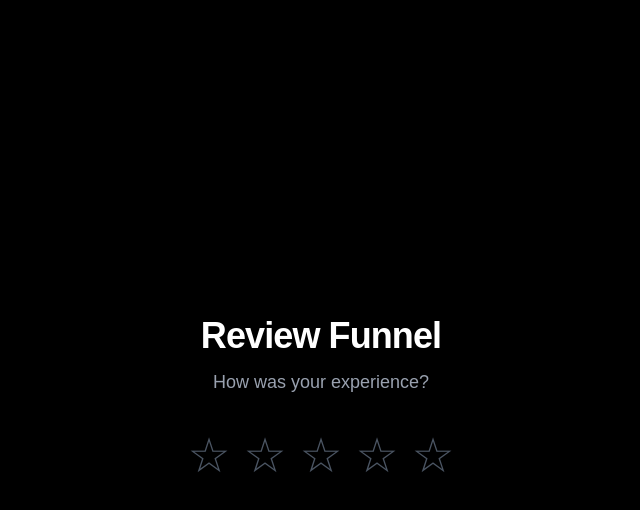
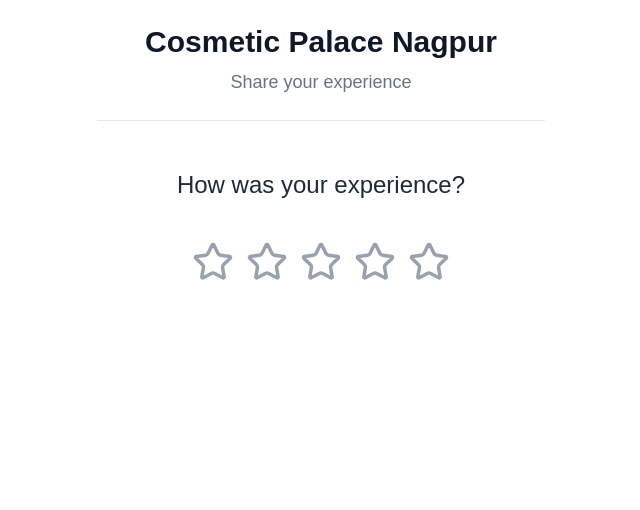
Before and after one commit to Himanshu-Atagre/review-funnel, a Next.js app: page /r/test123 in a window 1280 px wide. Shown: the top 510 px of the page, without its empty margins (319-959 px from the left). Built offline with nearby package versions, Linux system fonts and the light colour scheme.

Commit message:
updated google style review page & installed lucide icons

```diff
--- a/app/r/[businessId]/page.tsx
+++ b/app/r/[businessId]/page.tsx
@@ -1,164 +1,141 @@
 "use client"
 
 import { useState } from "react"
+import { Star } from "lucide-react"
 
 export default function ReviewPage() {
-  const [rating, setRating] = useState<number | null>(null)
-  const [hovered, setHovered] = useState<number | null>(null)
-  const [showForm, setShowForm] = useState(false)
-  const [submitted, setSubmitted] = useState(false)
-  const [submitting, setSubmitting] = useState(false)
-
+  const [rating, setRating] = useState(0)
   const [name, setName] = useState("")
   const [phone, setPhone] = useState("")
   const [message, setMessage] = useState("")
-
-  const googleReviewUrl = "https://g.page/r/CeJcPxHZnxvUEBM/review"
+  const [submitted, setSubmitted] = useState(false)
 
   const handleRating = (value: number) => {
     setRating(value)
+
+    // Redirect for positive reviews
     if (value >= 4) {
-      window.location.href = googleReviewUrl
-    } else {
-      setShowForm(true)
+      window.location.href =
+        "https://g.page/r/CeJcPxHZnxvUEBM/review"
     }
   }
 
   const handleSubmit = async () => {
-    if (!name.trim() || !message.trim()) return
-    setSubmitting(true)
     try {
-      const response = await fetch("/api/feedback", {
+      await fetch("/api/feedback", {
         method: "POST",
-        headers: { "Content-Type": "application/json" },
-        body: JSON.stringify({ businessId: "test123", rating, name, phone, message }),
+        headers: {
+          "Content-Type": "application/json",
+        },
+        body: JSON.stringify({
+          rating,
+          name,
+          phone,
+          message,
+        }),
       })
-      const data = await response.json()
-      console.log(data)
+
       setSubmitted(true)
     } catch (error) {
-      console.error(error)
-      alert("Something went wrong. Please try again.")
-    } finally {
-      setSubmitting(false)
+      console.log(error)
     }
   }
 
-  if (submitted) {
   return (
-      <div className="flex min-h-screen items-center justify-center bg-black p-6 text-white">
-        <div className="w-full max-w-md text-center">
-          <div className="mb-4 text-6xl">🙏</div>
-          <h2 className="text-3xl font-bold">Thank You!</h2>
-          <p className="mt-3 text-gray-400">Your feedback has been received.</p>
+    <div className="min-h-screen bg-white flex justify-center">
+      <div className="w-full max-w-md min-h-screen bg-white">
+
+        {/* Header */}
+        <div className="border-b border-gray-200 px-5 py-6">
+          <h1 className="text-3xl font-semibold text-center text-gray-900">
+            Cosmetic Palace Nagpur
+          </h1>
+
+          <p className="text-center text-gray-500 mt-2 text-lg">
+            Share your experience
+          </p>
         </div>
-      </div>
-    )
-  }
 
-  const activeIndex = hovered ?? rating ?? 0
+        {/* Rating Section */}
+        <div className="px-6 pt-12">
+          <h2 className="text-center text-2xl font-medium text-gray-800">
+            How was your experience?
+          </h2>
 
-  return (
-    <div className="flex min-h-screen items-center justify-center bg-black p-6 text-white">
-      <div className="w-full max-w-md text-center">
-        <h1 className="text-4xl font-bold tracking-tight">Review Funnel</h1>
-        <p className="mt-3 text-lg text-gray-400">How was your experience?</p>
-
-        <div className="mt-8 flex justify-center">
+          <div className="flex justify-center gap-3 mt-10">
             {[1, 2, 3, 4, 5].map((star) => (
               <button
                 key={star}
-              type="button"
-              aria-label={`Rate ${star} stars`}
-              onPointerDown={() => handleRating(star)}
-              onMouseEnter={() => setHovered(star)}
-              onMouseLeave={() => setHovered(null)}
-              style={{
-                touchAction: "manipulation",
-                WebkitTapHighlightColor: "transparent",
-                minWidth: "56px",
-                minHeight: "56px",
-                background: "none",
-                border: "none",
-                padding: "4px",
-                cursor: "pointer",
-                display: "flex",
-                alignItems: "center",
-                justifyContent: "center",
-              }}
+                onClick={() => handleRating(star)}
               >
-              <span
-                style={{
-                  fontSize: "48px",
-                  lineHeight: 1,
-                  pointerEvents: "none",
-                  color: star <= activeIndex ? "#facc15" : "#4b5563",
-                  transition: "color 0.15s ease",
-                  userSelect: "none",
-                }}
-              >
-                {star <= activeIndex ? "★" : "☆"}
-              </span>
+                <Star
+                  size={42}
+                  className={
+                    star <= rating
+                      ? "fill-yellow-400 text-yellow-400"
+                      : "text-gray-400"
+                  }
+                />
               </button>
             ))}
           </div>
+        </div>
 
-        {rating && !showForm && (
-          <p className="mt-5 text-sm text-gray-400">
-            You selected{" "}
-            <span className="font-semibold text-white">
-              {rating} star{rating > 1 ? "s" : ""}
-            </span>
-            {rating >= 4 ? " — redirecting…" : ""}
+        {/* Negative Feedback Form */}
+        {rating > 0 && rating <= 3 && (
+          <div className="px-6 mt-12 pb-10">
+
+            <div className="bg-gray-50 border border-gray-200 rounded-2xl p-5">
+
+              <h3 className="text-2xl font-semibold text-gray-900">
+                Tell us what went wrong
+              </h3>
+
+              <p className="text-gray-500 mt-2">
+                Your feedback helps us improve.
+              </p>
+
+              <div className="mt-6 space-y-4">
+
+                <input
+                  type="text"
+                  placeholder="Your Name"
+                  value={name}
+                  onChange={(e) => setName(e.target.value)}
+                  className="w-full border border-gray-300 rounded-xl p-4 outline-none text-lg"
+                />
+
+                <input
+                  type="text"
+                  placeholder="Phone Number"
+                  value={phone}
+                  onChange={(e) => setPhone(e.target.value)}
+                  className="w-full border border-gray-300 rounded-xl p-4 outline-none text-lg"
+                />
+
+                <textarea
+                  placeholder="Please share your experience..."
+                  value={message}
+                  onChange={(e) => setMessage(e.target.value)}
+                  rows={5}
+                  className="w-full border border-gray-300 rounded-xl p-4 outline-none text-lg"
+                />
+
+                <button
+                  onClick={handleSubmit}
+                  className="w-full bg-black text-white py-4 rounded-xl text-lg font-semibold"
+                >
+                  Submit Feedback
+                </button>
+
+                {submitted && (
+                  <p className="text-center text-green-600 font-medium">
+                    Feedback submitted successfully.
                   </p>
                 )}
 
-        {showForm && (
-          <div className="mt-8 space-y-3 text-left">
-            <p className="mb-4 text-center text-sm text-gray-400">
-              We're sorry to hear that. Tell us what happened.
-            </p>
-
-            <input
-              type="text"
-              placeholder="Your Name *"
-              value={name}
-              onChange={(e) => setName(e.target.value)}
-              style={{ fontSize: "16px" }}
-              className="w-full rounded-lg border border-white/10 bg-white/5 p-3 text-white placeholder-gray-500 outline-none focus:border-white/30"
-            />
-
-            <input
-              type="tel"
-              placeholder="Phone Number"
-              value={phone}
-              onChange={(e) => setPhone(e.target.value)}
-              style={{ fontSize: "16px" }}
-              className="w-full rounded-lg border border-white/10 bg-white/5 p-3 text-white placeholder-gray-500 outline-none focus:border-white/30"
-            />
-
-            <textarea
-              placeholder="Your Feedback *"
-              value={message}
-              onChange={(e) => setMessage(e.target.value)}
-              rows={4}
-              style={{ fontSize: "16px" }}
-              className="w-full resize-none rounded-lg border border-white/10 bg-white/5 p-3 text-white placeholder-gray-500 outline-none focus:border-white/30"
-            />
-
-            <button
-              type="button"
-              onPointerDown={handleSubmit}
-              disabled={submitting || !name.trim() || !message.trim()}
-              style={{
-                touchAction: "manipulation",
-                WebkitTapHighlightColor: "transparent",
-                fontSize: "16px",
-              }}
-              className="w-full rounded-lg bg-white p-3 font-semibold text-black transition-opacity active:opacity-70 disabled:cursor-not-allowed disabled:opacity-40"
-            >
-              {submitting ? "Submitting…" : "Submit Feedback"}
-            </button>
+              </div>
+            </div>
           </div>
         )}
       </div>
--- a/package.json
+++ b/package.json
@@ -16,6 +16,7 @@
     "express": "^5.2.1",
     "express-rate-limit": "^8.5.1",
     "helmet": "^8.1.0",
+    "lucide-react": "^1.14.0",
     "next": "16.2.6",
     "qrcode": "^1.5.4",
     "react": "19.2.4",
@@ -29,8 +30,8 @@
     "@types/react": "^19",
     "@types/react-dom": "^19",
     "eslint": "^9",
+    "eslint-config-next": "16.2.6",
     "prisma": "^7.8.0",
-    "eslint-config-next": "16.2.6",
     "tailwindcss": "^4",
     "typescript": "^5"
   }
```
Also changed, not shown: 1 other file (tests, documents, lock files or other folders). Lines whose indentation alone changed are shown as unchanged.
